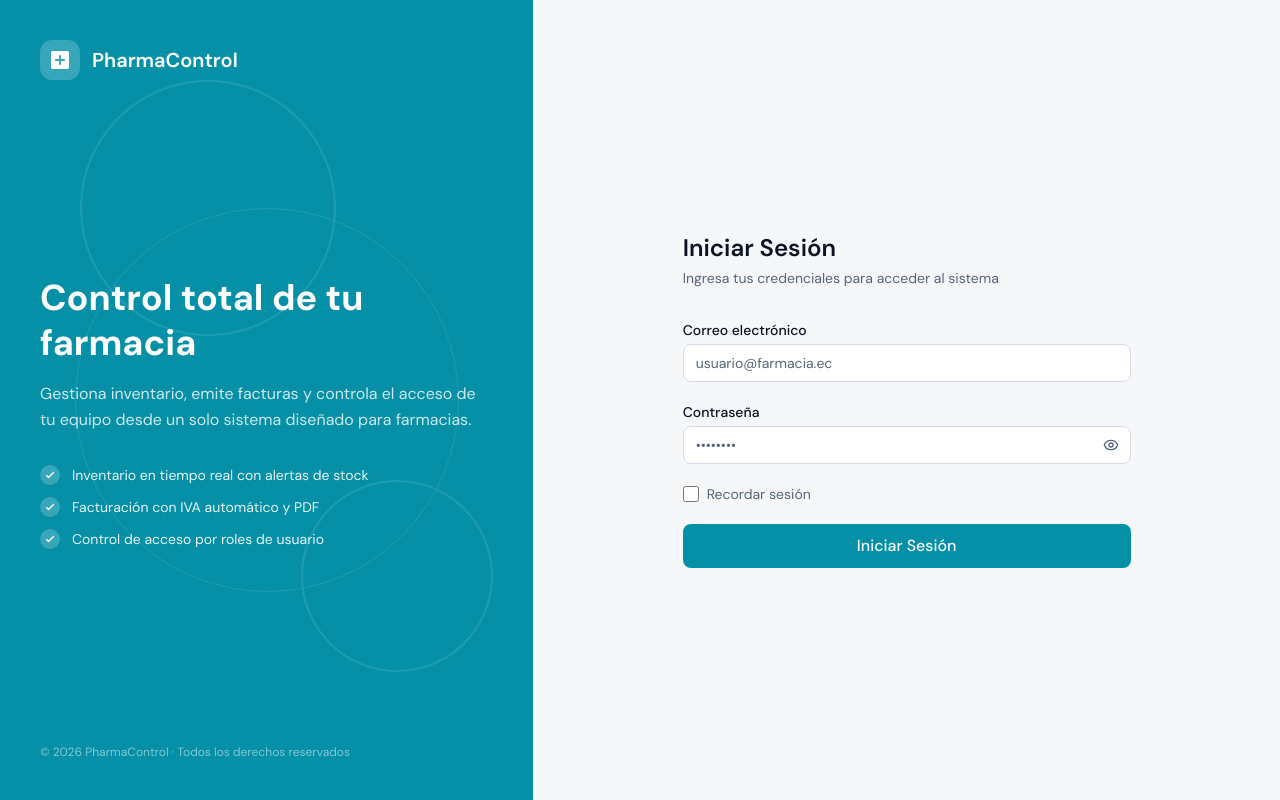
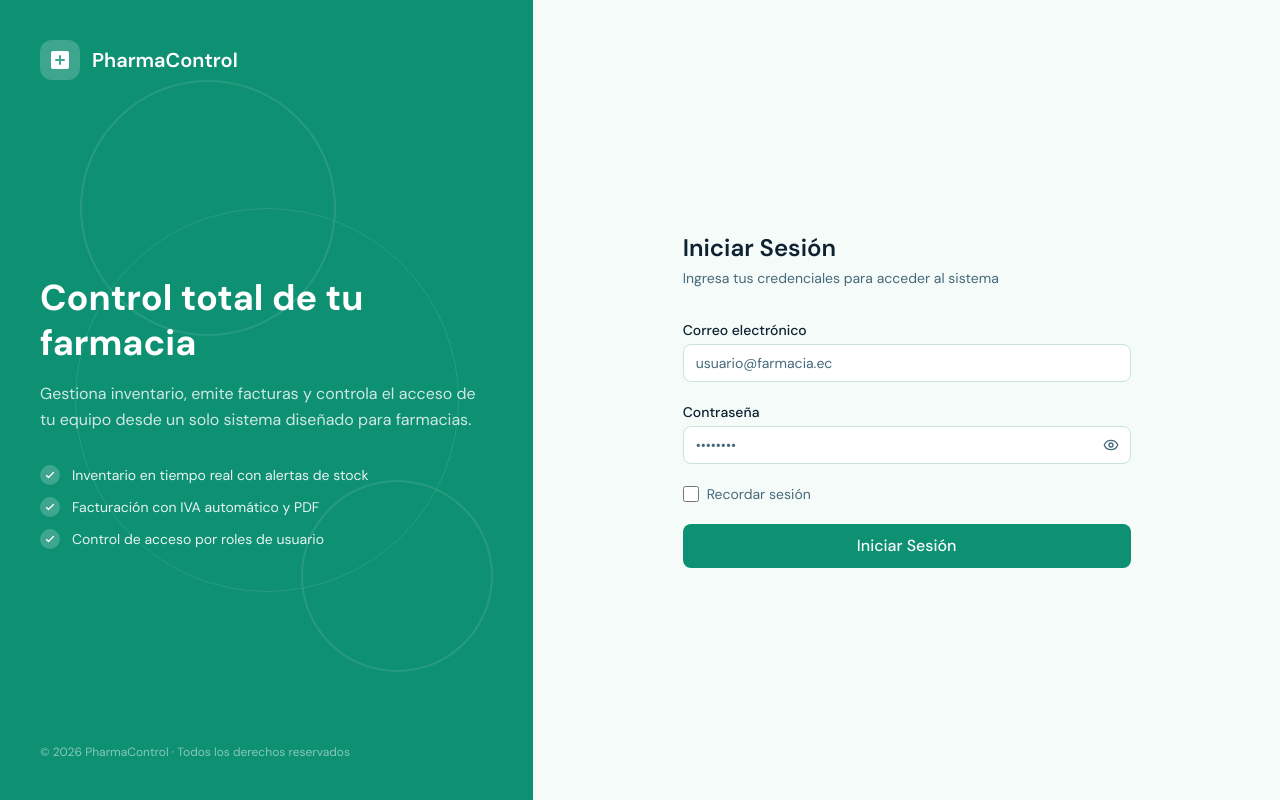
Before and after one commit to x1Uriel0x/farmacia, a Next.js app: page /sign-up-login-screen in a window 1280 px wide. Built offline with nearby package versions, Linux system fonts and the light colour scheme.

Commit message:
farmacia completada

```diff
--- a/src/app/components/DashboardAlerts.tsx
+++ b/src/app/components/DashboardAlerts.tsx
@@ -1,47 +1,150 @@
-import React from 'react';
+'use client';
+
+import React, { useEffect, useState } from 'react';
 import Link from 'next/link';
-import { AlertTriangle, Clock, ArrowRight } from 'lucide-react';
+import { AlertTriangle, Clock, CheckCircle, ArrowRight } from 'lucide-react';
 
-const alerts = [
-  {
-    id: 'alert-low-stock',
-    type: 'warning' as const,
+export default function DashboardAlerts() {
+
+  const [datos, setDatos] = useState({
+    bajoStock: 0,
+    stockAgotado: 0,
+    porVencer: 0,
+    vencidos: 0
+  });
+
+  useEffect(() => {
+    cargarAlertas();
+  }, []);
+
+  const cargarAlertas = async () => {
+
+    try {
+
+      const response = await fetch(
+        'http://localhost/farmacia-api/dashboard_metricas.php'
+      );
+
+      const data = await response.json();
+
+      setDatos(data);
+
+    } catch (error) {
+
+      console.error(error);
+
+    }
+
+  };
+
+  const alerts = [];
+  const alertHrefById: Record<string, string> = {
+    agotado: '/inventory-management?estado=agotado',
+    'bajo-stock': '/inventory-management?estado=bajo-stock',
+    vencidos: '/inventory-management?estado=vencidos',
+    'por-vencer': '/inventory-management?estado=por-vencer',
+  };
+
+  if (datos.stockAgotado > 0) {
+
+    alerts.push({
+      id: 'agotado',
+      type: 'danger',
       icon: <AlertTriangle size={15} />,
-    message: '3 medicamentos están bajo el stock mínimo',
+      message: `${datos.stockAgotado} medicamento(s) están agotados`,
       action: 'Ver inventario',
       href: '/inventory-management',
-  },
-  {
-    id: 'alert-expiry',
-    type: 'danger' as const,
+    });
+
+  }
+
+  if (datos.bajoStock > 0) {
+
+    alerts.push({
+      id: 'bajo-stock',
+      type: 'warning',
+      icon: <AlertTriangle size={15} />,
+      message: `${datos.bajoStock} medicamento(s) tienen stock bajo`,
+      action: 'Ver inventario',
+      href: '/inventory-management',
+    });
+
+  }
+
+  if (datos.vencidos > 0) {
+
+    alerts.push({
+      id: 'vencidos',
+      type: 'danger',
       icon: <Clock size={15} />,
-    message: '2 lotes vencen en los próximos 15 días',
+      message: `${datos.vencidos} medicamento(s) ya están vencidos`,
       action: 'Revisar',
       href: '/inventory-management',
-  },
-];
+    });
 
-export default function DashboardAlerts() {
+  }
+
+  if (datos.porVencer > 0) {
+
+    alerts.push({
+      id: 'por-vencer',
+      type: 'warning',
+      icon: <Clock size={15} />,
+      message: `${datos.porVencer} lote(s) vencen en los próximos 30 días`,
+      action: 'Revisar',
+      href: '/inventory-management',
+    });
+
+  }
+
+  if (alerts.length === 0) {
+
+    alerts.push({
+      id: 'sin-alertas',
+      type: 'success',
+      icon: <CheckCircle size={15} />,
+      message: 'No existen alertas en el inventario.',
+      action: 'Ver inventario',
+      href: '/inventory-management',
+    });
+
+  }
+
   return (
     <div className="flex flex-col gap-2">
+
       {alerts.map((alert) => (
+
         <div
           key={alert.id}
-          className={`flex items-center gap-3 px-4 py-3 rounded-lg border text-sm font-medium ${
-            alert.type === 'warning' ?'bg-warning-bg border-warning/30 text-warning' :'bg-danger-bg border-danger/30 text-danger'
+          className={`flex items-center gap-3 px-4 py-3 rounded-lg border text-sm font-medium
+            ${
+              alert.type === 'warning'
+                ? 'bg-warning-bg border-warning/30 text-warning'
+                : alert.type === 'danger'
+                ? 'bg-danger-bg border-danger/30 text-danger'
+                : 'bg-success-bg border-success/30 text-success'
             }`}
         >
+
           {alert.icon}
-          <span className="flex-1">{alert.message}</span>
+
+          <span className="flex-1">
+            {alert.message}
+          </span>
+
           <Link
-            href={alert.href}
+            href={alertHrefById[alert.id] ?? alert.href}
             className="flex items-center gap-1 text-xs underline underline-offset-2 hover:no-underline"
           >
             {alert.action}
             <ArrowRight size={12} />
           </Link>
+
         </div>
+
       ))}
+
     </div>
   );
 }
--- a/src/app/components/DashboardMetrics.tsx
+++ b/src/app/components/DashboardMetrics.tsx
@@ -22,45 +22,45 @@ const colorMap: Record<
   }
 > = {
   teal: {
-    accent: 'bg-[#0f9b8e]',
-    icon: 'bg-[#0f9b8e] text-white',
-    value: 'text-[#0f766e]',
-    ring: 'group-hover:border-[#0f9b8e]/50 group-hover:shadow-[#0f9b8e]/10',
+    accent: 'bg-[#0f9f89]',
+    icon: 'bg-[#0f9f89] text-white',
+    value: 'text-[#0b7f70]',
+    ring: 'group-hover:border-[#0f9f89]/50 group-hover:shadow-[#0f9f89]/15',
     badge: 'text-success',
   },
   blue: {
-    accent: 'bg-[#2563eb]',
-    icon: 'bg-[#2563eb] text-white',
-    value: 'text-[#1d4ed8]',
-    ring: 'group-hover:border-[#2563eb]/50 group-hover:shadow-[#2563eb]/10',
+    accent: 'bg-[#0284c7]',
+    icon: 'bg-[#0284c7] text-white',
+    value: 'text-[#0369a1]',
+    ring: 'group-hover:border-[#0284c7]/50 group-hover:shadow-[#0284c7]/15',
     badge: 'text-success',
   },
   orange: {
+    accent: 'bg-[#14b8a6]',
+    icon: 'bg-[#14b8a6] text-white',
+    value: 'text-[#0f766e]',
+    ring: 'group-hover:border-[#14b8a6]/50 group-hover:shadow-[#14b8a6]/15',
+    badge: 'text-success',
+  },
+  amber: {
     accent: 'bg-[#f59e0b]',
     icon: 'bg-[#f59e0b] text-white',
-    value: 'text-[#d97706]',
-    ring: 'group-hover:border-[#f59e0b]/50 group-hover:shadow-[#f59e0b]/10',
-    badge: 'text-danger',
-  },
-  amber: {
-    accent: 'bg-[#d97706]',
-    icon: 'bg-[#d97706] text-white',
     value: 'text-[#b45309]',
-    ring: 'group-hover:border-[#d97706]/50 group-hover:shadow-[#d97706]/10',
+    ring: 'group-hover:border-[#f59e0b]/50 group-hover:shadow-[#f59e0b]/15',
     badge: 'text-warning',
   },
   red: {
-    accent: 'bg-[#dc2626]',
-    icon: 'bg-[#dc2626] text-white',
-    value: 'text-[#b91c1c]',
-    ring: 'group-hover:border-[#dc2626]/50 group-hover:shadow-[#dc2626]/10',
+    accent: 'bg-[#ef4444]',
+    icon: 'bg-[#ef4444] text-white',
+    value: 'text-[#dc2626]',
+    ring: 'group-hover:border-[#ef4444]/50 group-hover:shadow-[#ef4444]/15',
     badge: 'text-danger',
   },
   green: {
-    accent: 'bg-[#16a34a]',
-    icon: 'bg-[#16a34a] text-white',
+    accent: 'bg-[#22c55e]',
+    icon: 'bg-[#22c55e] text-white',
     value: 'text-[#15803d]',
-    ring: 'group-hover:border-[#16a34a]/50 group-hover:shadow-[#16a34a]/10',
+    ring: 'group-hover:border-[#22c55e]/50 group-hover:shadow-[#22c55e]/15',
     badge: 'text-success',
   },
 };
@@ -170,7 +170,7 @@ export default function DashboardMetrics() {
         return (
           <div
             key={metric.id}
-            className={`card group relative overflow-hidden border bg-white p-5 shadow-sm transition-all duration-200 hover:-translate-y-0.5 hover:shadow-lg ${colors.ring} ${metric.colSpan} ${metric.hero ? 'lg:col-span-2' : ''}`}
+            className={`card group relative overflow-hidden border bg-white p-5 shadow-sm transition-all duration-200 hover:-translate-y-0.5 hover:shadow-lg ${colors.ring} ${metric.colSpan} ${metric.hero ? 'lg:col-span-2 bg-gradient-to-br from-emerald-50 to-cyan-50' : ''}`}
           >
             <span
               className={`absolute inset-x-0 top-0 h-1 ${colors.accent}`}
--- a/src/app/components/SalesAreaChart.tsx
+++ b/src/app/components/SalesAreaChart.tsx
@@ -11,9 +11,9 @@ import {
   ResponsiveContainer,
 } from 'recharts';
 
-const chartColor = '#0f9b8e';
-const gridColor = '#dbe6ef';
-const axisColor = '#526b88';
+const chartColor = '#0f9f89';
+const gridColor = '#d7ebe7';
+const axisColor = '#45687a';
 
 interface VentaDiaria {
   dia: string;
--- a/src/app/globals.css
+++ b/src/app/globals.css
@@ -3,42 +3,42 @@
 @tailwind utilities;
 
 :root {
-  --background: 210 24% 97%;
-  --foreground: 222 47% 9%;
+  --background: 166 43% 97%;
+  --foreground: 205 56% 12%;
 
   --card: 0 0% 100%;
-  --card-foreground: 222 47% 11%;
+  --card-foreground: 205 56% 12%;
 
   --popover: 0 0% 100%;
-  --popover-foreground: 222 47% 11%;
+  --popover-foreground: 205 56% 12%;
 
-  --primary: 189 94% 34%;
+  --primary: 166 82% 31%;
   --primary-foreground: 210 40% 98%;
 
-  --secondary: 210 22% 93%;
-  --secondary-foreground: 215 25% 27%;
+  --secondary: 174 39% 92%;
+  --secondary-foreground: 180 54% 20%;
 
-  --muted: 210 28% 94%;
-  --muted-foreground: 215 18% 41%;
+  --muted: 173 32% 94%;
+  --muted-foreground: 201 27% 38%;
 
-  --accent: 43 96% 48%;
-  --accent-foreground: 222 47% 9%;
+  --accent: 196 80% 43%;
+  --accent-foreground: 210 40% 98%;
 
   --destructive: 0 84% 60%;
   --destructive-foreground: 210 40% 98%;
 
-  --border: 214 24% 86%;
-  --input: 214 24% 86%;
-  --ring: 189 94% 34%;
+  --border: 174 30% 84%;
+  --input: 174 30% 84%;
+  --ring: 166 82% 31%;
 
-  --success: 158 64% 36%;
-  --success-bg: 151 81% 96%;
-  --warning: 32 95% 44%;
-  --warning-bg: 48 100% 96%;
+  --success: 151 68% 35%;
+  --success-bg: 148 60% 94%;
+  --warning: 38 92% 45%;
+  --warning-bg: 43 94% 94%;
   --danger: 0 72% 51%;
   --danger-bg: 0 86% 97%;
-  --info: 217 91% 48%;
-  --info-bg: 214 100% 97%;
+  --info: 199 89% 42%;
+  --info-bg: 198 89% 95%;
 }
 
 body {
@@ -120,6 +120,10 @@ body {
   .badge-por-vencer {
     @apply inline-flex items-center gap-1 rounded-full bg-accent px-2 py-0.5 text-xs font-medium text-accent-foreground;
   }
+
+  .badge-vencido {
+  @apply inline-flex items-center px-2 py-0.5 rounded-full text-xs font-semibold bg-red-200 text-red-900 border border-red-400;
+}
 
   .badge-descontinuado {
     @apply inline-flex items-center gap-1 rounded-full bg-muted px-2 py-0.5 text-xs font-medium text-muted-foreground;
--- a/src/app/inventory-management/components/InventoryTable.tsx
+++ b/src/app/inventory-management/components/InventoryTable.tsx
@@ -30,7 +30,9 @@ const statusLabel: Record<StockStatus, string> = {
   'bajo-stock': 'Bajo Stock',
   agotado: 'Agotado',
   'por-vencer': 'Por Vencer',
+  vencido: 'Vencido',
   descontinuado: 'Descontinuado',
+
 };
 
 export default function InventoryTable({
@@ -49,6 +51,7 @@ export default function InventoryTable({
   onPageChange,
   onItemsPerPageChange,
 }: InventoryTableProps) {
+
   const [sortKey, setSortKey] = useState<SortKey>('nombre');
   const [sortDir, setSortDir] = useState<'asc' | 'desc'>('asc');
 
--- a/src/app/inventory-management/components/inventoryData.ts
+++ b/src/app/inventory-management/components/inventoryData.ts
@@ -1,4 +1,4 @@
-export type StockStatus = 'disponible' | 'bajo-stock' | 'agotado' | 'por-vencer' | 'descontinuado';
+export type StockStatus = 'disponible' | 'bajo-stock' | 'agotado' | 'por-vencer' | 'descontinuado'|'vencido';
 
 export interface Producto {
   id: string;
@@ -14,6 +14,8 @@ export interface Producto {
   lote: string;
   status: StockStatus;
   controlado: boolean;
+
+
 }
 
 export const categorias = [
--- a/src/app/page.tsx
+++ b/src/app/page.tsx
@@ -16,7 +16,7 @@ export default function DashboardPage() {
           <div>
             <h1 className="text-2xl font-semibold text-foreground">Panel Principal</h1>
             <p className="text-sm text-muted-foreground mt-0.5">
-              Domingo, 17 de mayo de 2026 — Farmacia Central
+               Farmacia Central
             </p>
           </div>
           <div className="flex items-center gap-2">
--- a/src/components/ui/Badge.tsx
+++ b/src/components/ui/Badge.tsx
@@ -1,7 +1,7 @@
 import React from 'react';
 
 export type BadgeVariant =
-  | 'disponible' |'bajo-stock' |'agotado' |'por-vencer' |'descontinuado' |'administrador' |'vendedor' |'consulta' |'confirmada' |'anulada' |'facturada' |'borrador';
+  | 'disponible' |'bajo-stock' |'agotado' |'por-vencer' |'descontinuado' |'administrador' |'vendedor' |'consulta' |'confirmada' |'anulada' |'facturada' |'borrador'|'vencido';
 
 interface BadgeProps {
   variant: BadgeVariant;
@@ -15,6 +15,7 @@ const variantMap: Record<BadgeVariant, string> = {
   agotado: 'badge-agotado',
   'por-vencer': 'badge-por-vencer',
   descontinuado: 'badge-descontinuado',
+  vencido: 'badge-vencido',
   administrador: 'inline-flex items-center px-2 py-0.5 rounded-full text-xs font-medium bg-info text-white',
   vendedor: 'inline-flex items-center px-2 py-0.5 rounded-full text-xs font-medium bg-primary text-primary-foreground',
   consulta: 'inline-flex items-center px-2 py-0.5 rounded-full text-xs font-medium bg-muted text-muted-foreground border border-border',
--- a/tailwind.config.js
+++ b/tailwind.config.js
@@ -71,8 +71,8 @@ module.exports = {
         },
       },
       boxShadow: {
-        dropdown: "0 14px 35px -18px rgb(15 23 42 / 0.35)",
-        modal: "0 28px 70px -24px rgb(15 23 42 / 0.45)",
+        dropdown: "0 14px 35px -18px rgb(15 118 110 / 0.35)",
+        modal: "0 28px 70px -24px rgb(15 118 110 / 0.45)",
       },
     },
   },
```
Also changed, not shown: src/app/components/CategoryBarChart.tsx (+6 -6 lines), src/app/inventory-management/components/InventoryContent.tsx (+59 -4 lines), src/app/inventory-management/components/ProductModal.tsx (+39 -14 lines), 1 other file (tests, documents, lock files or other folders). Lines whose indentation alone changed are shown as unchanged.
